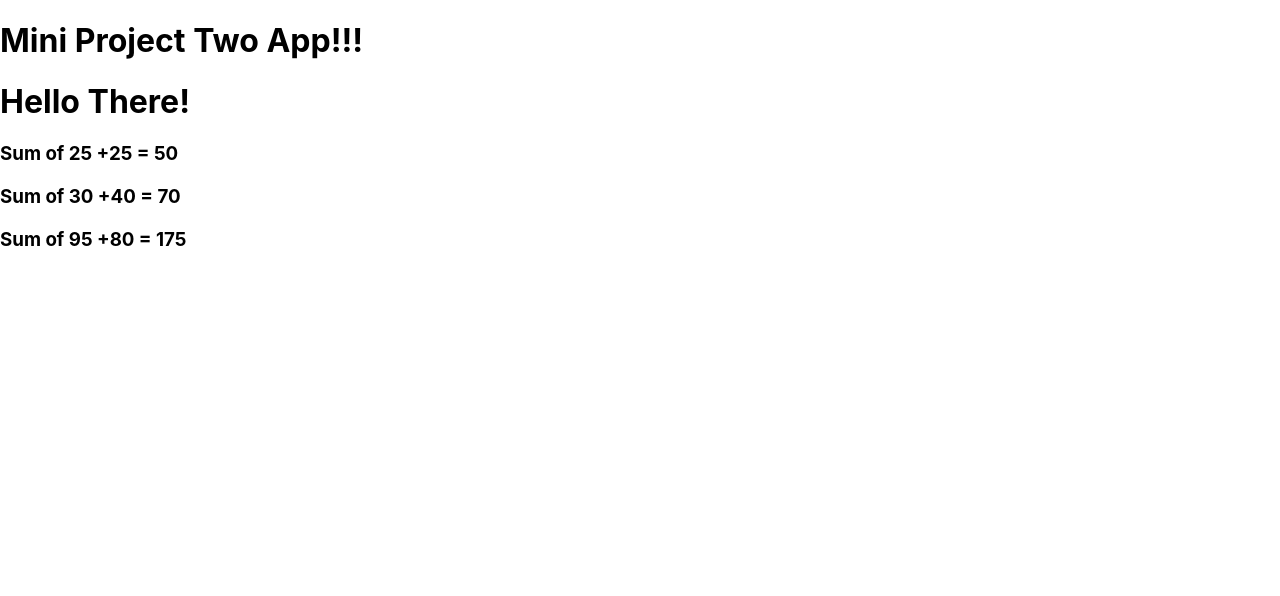
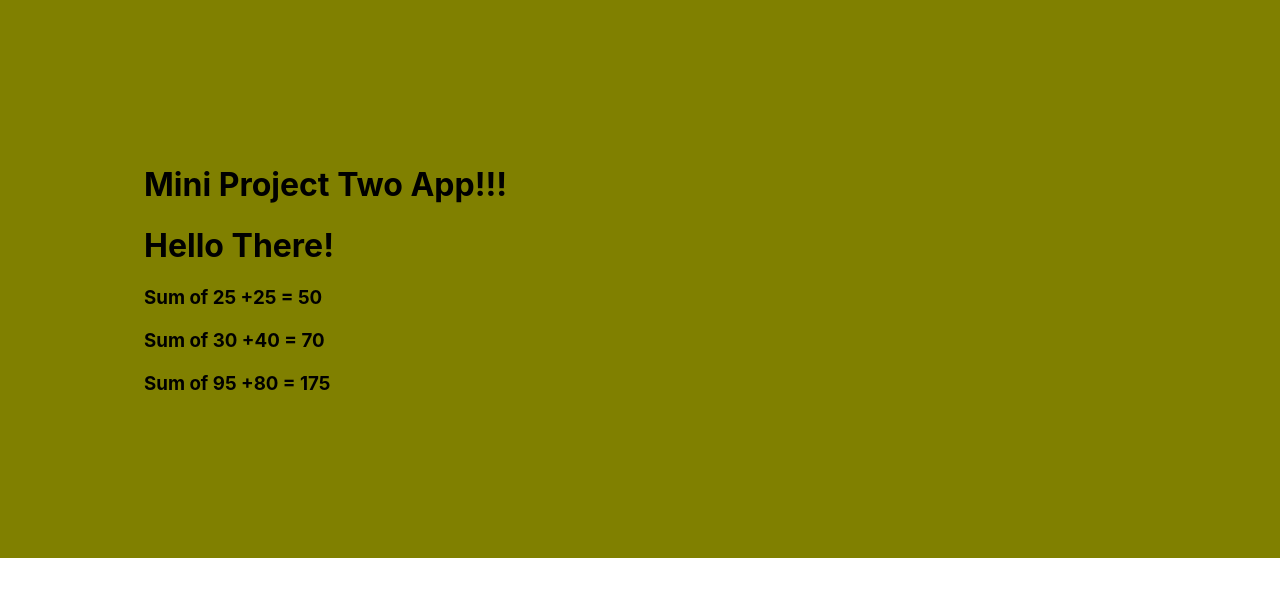
Before and after one commit to NoraTiku/project-two, a React (Create React App) app: page / in a window 1280 px wide. Shown: the top 596 px of the page. Built offline with nearby package versions, Linux system fonts and the light colour scheme.

Commit message:
Update App.js

```diff
--- a/src/App.js
+++ b/src/App.js
@@ -4,8 +4,15 @@ import Numbers from './Numbers';
 
 
 const App = () => {
+
+  const styles = {
+    container: {
+      padding : "9em",
+      backgroundColor: "olive"
+    }
+  };
   return (
-    <>
+    <div style= {styles.container}>
     <h1>Mini Project Two App!!!</h1>
     <h1>Hello There!</h1>
 
@@ -15,7 +22,7 @@ const App = () => {
 
 
 
-    </>
+    </div>
   );
 }
 
```
